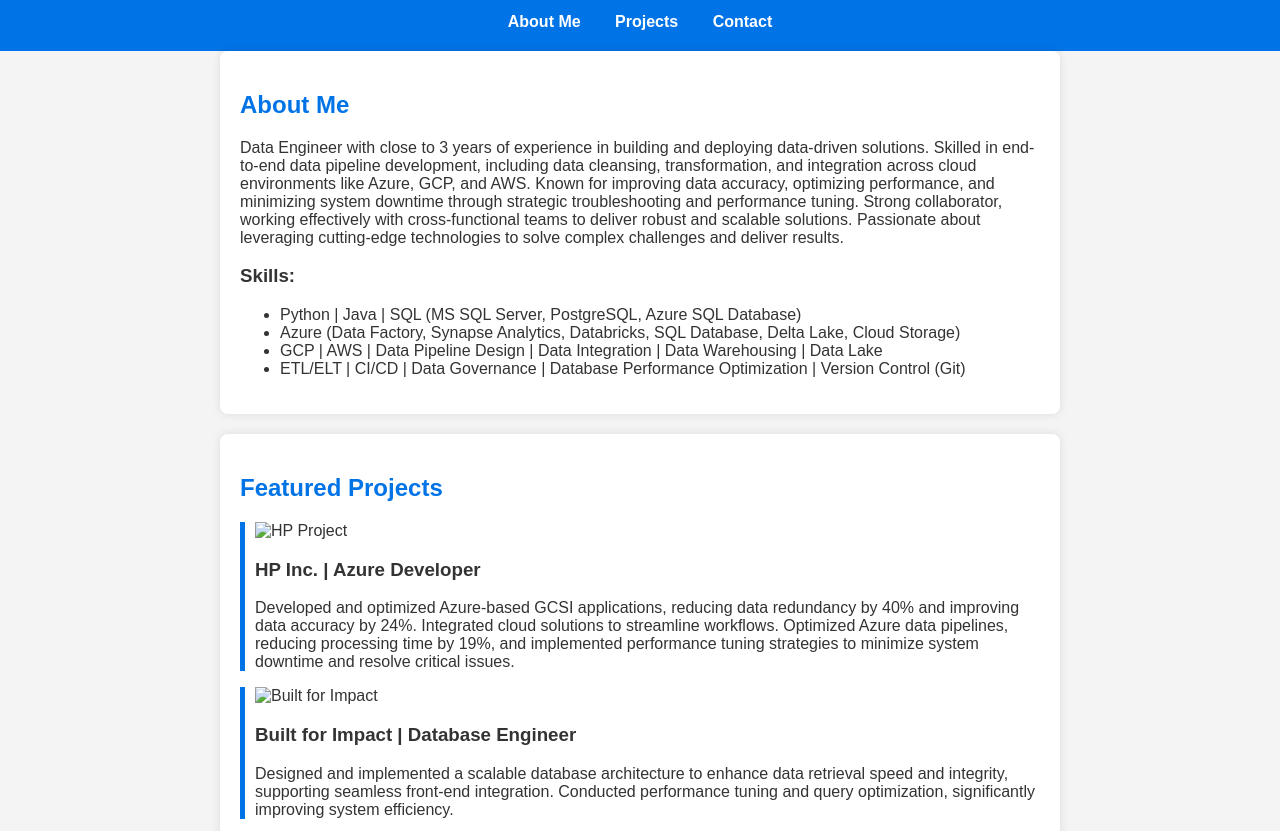
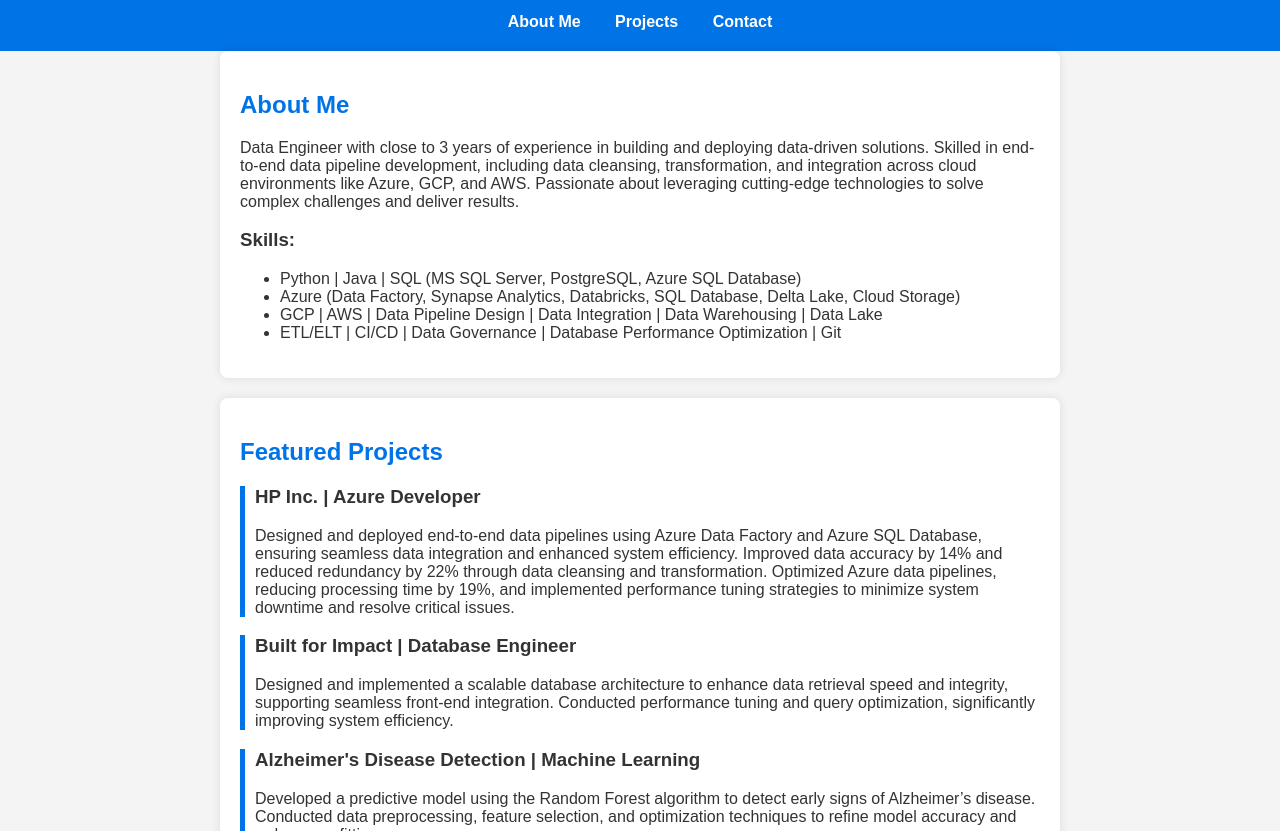
Before and after one commit to SiddardhaAri/portfolio, a plain HTML site: page index.html in a window 1280 px wide. Shown: the part 121-952 px from the top of the page. Drawn offline with Linux system fonts and the light colour scheme.

Commit message:
Update index.html

```diff
--- a/index.html
+++ b/index.html
@@ -19,33 +19,29 @@
 
     <section id="about">
         <h2>About Me</h2>
-        <p>Data Engineer with close to 3 years of experience in building and deploying data-driven solutions. Skilled in end-to-end data pipeline development, including data cleansing, transformation, and integration across cloud environments like Azure, GCP, and AWS. Known for improving data accuracy, optimizing performance, and minimizing system downtime through strategic troubleshooting and performance tuning. Strong collaborator, working effectively with cross-functional teams to deliver robust and scalable solutions. Passionate about leveraging cutting-edge technologies to solve complex challenges and deliver results.</p>
+        <p>Data Engineer with close to 3 years of experience in building and deploying data-driven solutions. Skilled in end-to-end data pipeline development, including data cleansing, transformation, and integration across cloud environments like Azure, GCP, and AWS. Passionate about leveraging cutting-edge technologies to solve complex challenges and deliver results.</p>
         <h3>Skills:</h3>
         <ul>
             <li>Python | Java | SQL (MS SQL Server, PostgreSQL, Azure SQL Database)</li>
             <li>Azure (Data Factory, Synapse Analytics, Databricks, SQL Database, Delta Lake, Cloud Storage)</li>
             <li>GCP | AWS | Data Pipeline Design | Data Integration | Data Warehousing | Data Lake</li>
-            <li>ETL/ELT | CI/CD | Data Governance | Database Performance Optimization | Version Control (Git)</li>
+            <li>ETL/ELT | CI/CD | Data Governance | Database Performance Optimization | Git</li>
         </ul>
     </section>
 
     <section id="projects">
         <h2>Featured Projects</h2>
-
         <div class="project">
-            <img src="hp_project.jpg" alt="HP Project" class="project-img">
             <h3>HP Inc. | Azure Developer</h3>
-            <p>Developed and optimized Azure-based GCSI applications, reducing data redundancy by 40% and improving data accuracy by 24%. Integrated cloud solutions to streamline workflows. Optimized Azure data pipelines, reducing processing time by 19%, and implemented performance tuning strategies to minimize system downtime and resolve critical issues.</p>
+            <p>Designed and deployed end-to-end data pipelines using Azure Data Factory and Azure SQL Database, ensuring seamless data integration and enhanced system efficiency. Improved data accuracy by 14% and reduced redundancy by 22% through data cleansing and transformation. Optimized Azure data pipelines, reducing processing time by 19%, and implemented performance tuning strategies to minimize system downtime and resolve critical issues.</p>
         </div>
 
         <div class="project">
-            <img src="built_for_impact.jpg" alt="Built for Impact" class="project-img">
             <h3>Built for Impact | Database Engineer</h3>
             <p>Designed and implemented a scalable database architecture to enhance data retrieval speed and integrity, supporting seamless front-end integration. Conducted performance tuning and query optimization, significantly improving system efficiency.</p>
         </div>
 
         <div class="project">
-            <img src="alzheimers_detection.jpg" alt="Alzheimer's Disease Detection" class="project-img">
             <h3>Alzheimer's Disease Detection | Machine Learning</h3>
             <p>Developed a predictive model using the Random Forest algorithm to detect early signs of Alzheimer’s disease. Conducted data preprocessing, feature selection, and optimization techniques to refine model accuracy and reduce overfitting.</p>
         </div>
```
